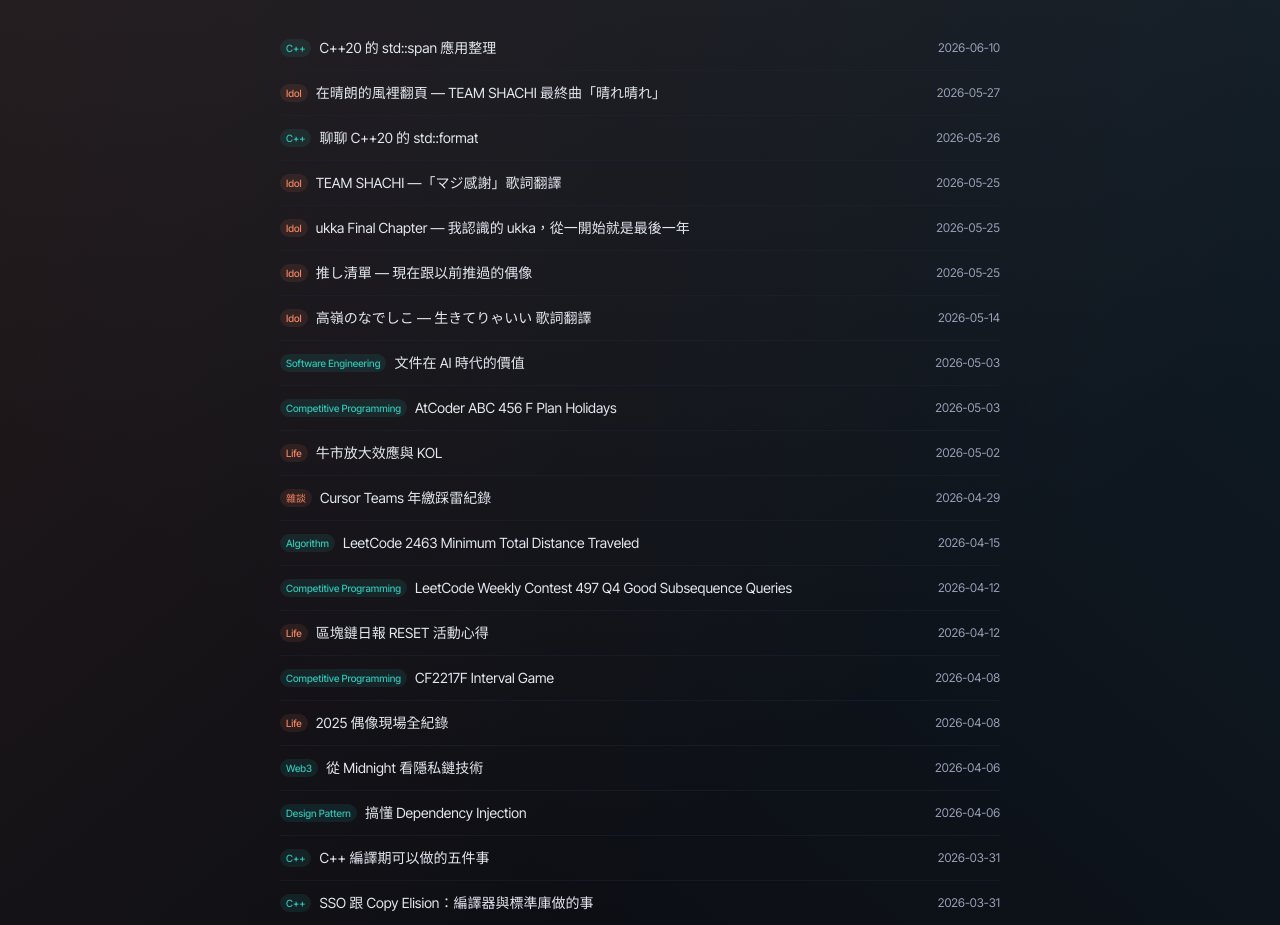
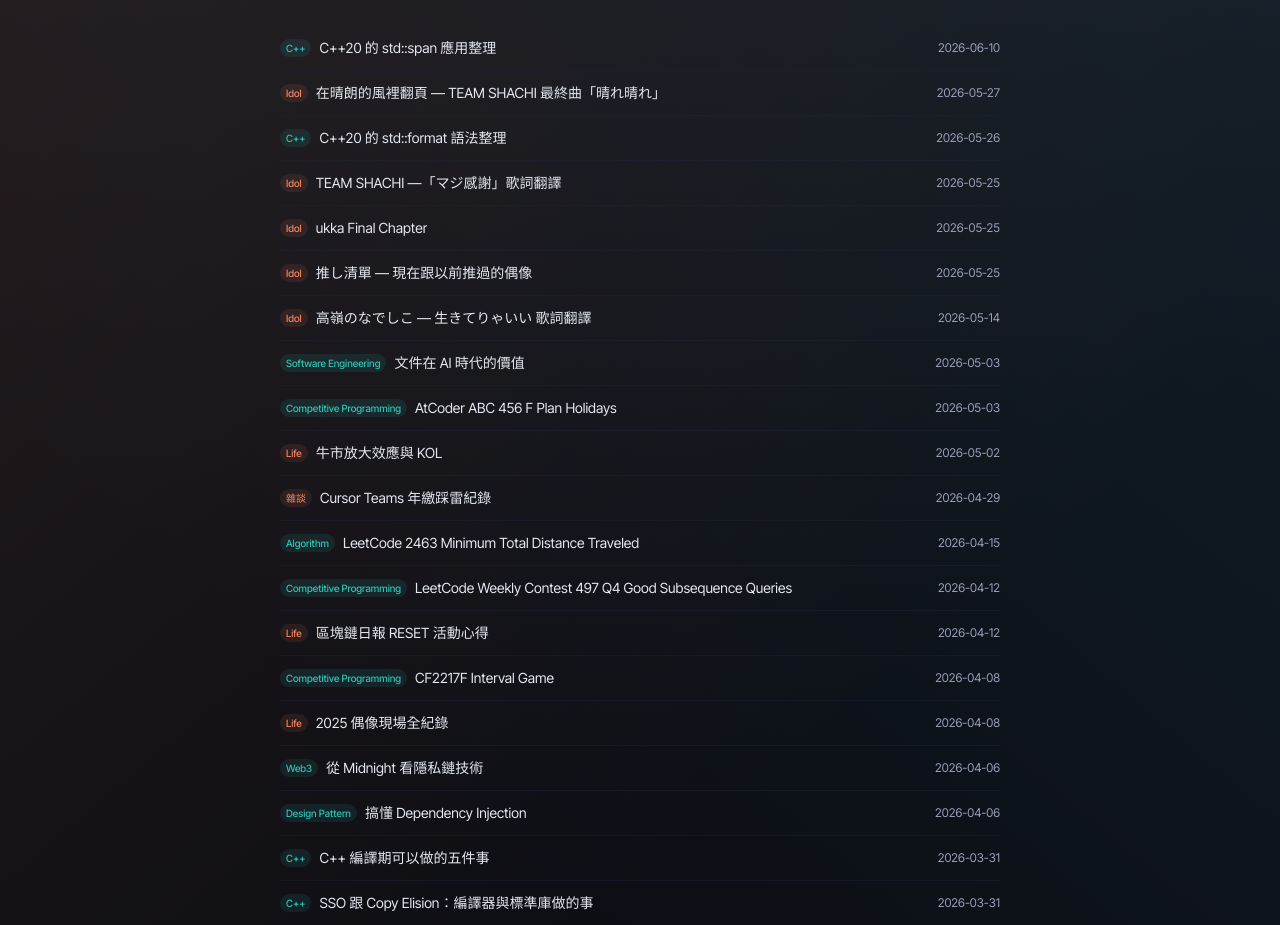
Before and after one commit to HanaYukii/hanayukii-site, a Next.js app: page / in a window 1280 px wide. Shown: the part 1121-2046 px from the top of the page. Built offline with nearby package versions, Linux system fonts and the light colour scheme.

Commit message:
Tone down titles: cpp-format, ukka-final-chapter

```diff
--- a/src/app/blog/cpp-format/page.tsx
+++ b/src/app/blog/cpp-format/page.tsx
@@ -4,11 +4,11 @@
 import Code from "@/components/CodeBlock";
 
 export const metadata: Metadata = {
-  title: "聊聊 C++20 的 std::format | 花雪 HanaYukii",
+  title: "C++20 的 std::format 語法整理 | 花雪 HanaYukii",
   description:
     "std::format 的格式語法速記：對齊寬度、浮點數的 precision 與 type、還有 precision 在浮點數跟字串上語義不同的坑。",
   openGraph: {
-    title: "聊聊 C++20 的 std::format",
+    title: "C++20 的 std::format 語法整理",
     description:
       "對齊寬度、浮點數 precision / type、以及 precision 在字串上是截斷長度的坑。",
     type: "article",
@@ -43,7 +43,7 @@
           </span>
         </div>
         <h1 className="mb-4 text-4xl font-bold tracking-tight">
-          聊聊 C++20 的 std::format
+          C++20 的 std::format 語法整理
         </h1>
         <p className="mb-8 text-text-muted">
           排版字串時，比起 <code>printf</code> 的 <code>%</code> 或 iostream 的{" "}
--- a/src/app/blog/ukka-final-chapter/page.tsx
+++ b/src/app/blog/ukka-final-chapter/page.tsx
@@ -3,11 +3,11 @@
 import FadeIn from "@/components/FadeIn";
 
 export const metadata: Metadata = {
-  title: "ukka Final Chapter — 我認識的 ukka，從一開始就是最後一年 | 花雪 HanaYukii",
+  title: "ukka Final Chapter | 花雪 HanaYukii",
   description:
     "看完 ukka Final Chapter 後的感想。很多老粉懷念的是過去十年，而我捨不得的是這一年才剛開始發生的故事。",
   openGraph: {
-    title: "ukka Final Chapter — 我認識的 ukka，從一開始就是最後一年",
+    title: "ukka Final Chapter",
     description:
       "看完 ukka Final Chapter 後的感想。",
     type: "article",
@@ -61,9 +61,6 @@
         <h1 className="mb-4 text-4xl font-bold tracking-tight">
           ukka Final Chapter
         </h1>
-        <p className="mb-3 text-base italic text-accent/80">
-          我認識的 ukka，從一開始就是 Final Chapter。
-        </p>
         <p className="mb-8 text-sm text-text-muted">2026-05-25</p>
       </FadeIn>
 
--- a/src/data/posts.ts
+++ b/src/data/posts.ts
@@ -32,7 +32,7 @@
     href: "/blog/shachi-harebare",
   },
   {
-    title: "聊聊 C++20 的 std::format",
+    title: "C++20 的 std::format 語法整理",
     date: "2026-05-26",
     summary:
       "std::format 格式語法速記：對齊寬度、浮點數的 precision 與 type，還有 precision 在浮點數跟字串上語義不同的坑。",
@@ -50,10 +50,10 @@
     href: "/blog/maji-kansha",
   },
   {
-    title: "ukka Final Chapter — 我認識的 ukka，從一開始就是最後一年",
+    title: "ukka Final Chapter",
     date: "2026-05-25",
     summary:
-      "看完 ukka 最後一場 live 後的感想。我認識的 ukka，從一開始就是最後一年；最遺憾的不是解散，而是剛開始喜歡，就發現已經是最後一章。",
+      "看完 ukka 最後一場 live 後的感想。才剛開始追就遇上解散，記下這一年的現場、喜歡上的成員，還有最後一天的不甘心。",
     tags: ["Idol", "Live", "Life"],
     tagStyle: "bg-accent/10 text-accent",
     href: "/blog/ukka-final-chapter",
```
